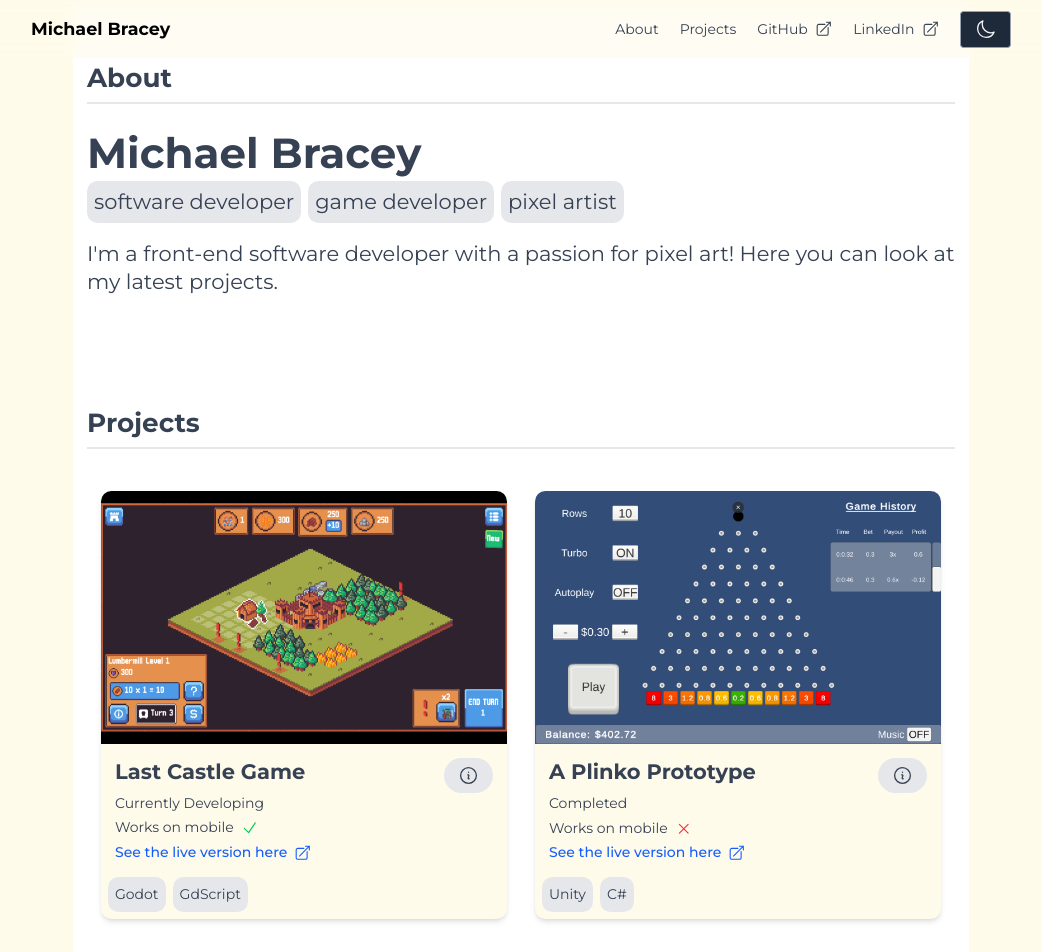
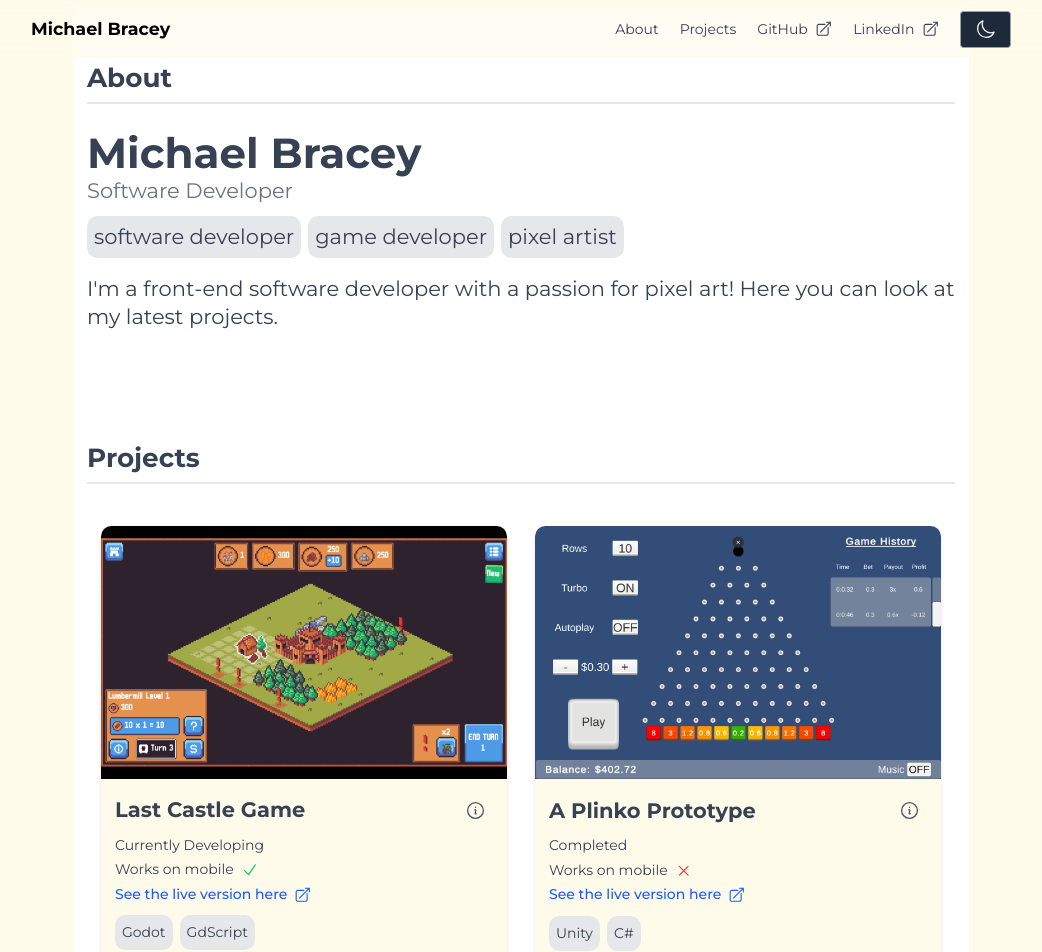
Before and after one commit to Mbrace1/michael-bracey-portfolio, a React (Vite) app: page / in a window 1280 px wide. Shown: the top 952 px of the page, without its empty margins (119-1161 px from the left). Built offline with nearby package versions, Linux system fonts and the light colour scheme.

Commit message:
Some improvements to styling and seo

```diff
--- a/index.html
+++ b/index.html
@@ -2,9 +2,42 @@
 <html lang="en">
   <head>
     <meta charset="UTF-8" />
-    <link rel="icon" type="svg+xml" href="/logo.svg" />
+    <link rel="icon" type="image/svg+xml" href="/images/logo.svg" />
     <meta name="viewport" content="width=device-width, initial-scale=1.0" />
-    <title>Michael Bracey Portfolio</title>
+
+    <!-- Primary meta -->
+    <title>Michael Bracey | Software & Game Developer</title>
+    <meta
+      name="description"
+      content="Portfolio of Michael Bracey, a front-end software and game developer with a passion for pixel art. Explore projects built with Godot, Unity, React and more."
+    />
+    <meta name="author" content="Michael Bracey" />
+    <link rel="canonical" href="https://mbrace1.github.io/michael-bracey-portfolio/" />
+
+    <!-- Open Graph -->
+    <meta property="og:type" content="website" />
+    <meta property="og:title" content="Michael Bracey | Software & Game Developer" />
+    <meta
+      property="og:description"
+      content="Front-end software and game developer with a passion for pixel art. Explore projects built with Godot, Unity, React and more."
+    />
+    <meta property="og:url" content="https://mbrace1.github.io/michael-bracey-portfolio/" />
+    <meta
+      property="og:image"
+      content="https://mbrace1.github.io/michael-bracey-portfolio/images/last-castle-preview.png"
+    />
+
+    <!-- Twitter Card -->
+    <meta name="twitter:card" content="summary_large_image" />
+    <meta name="twitter:title" content="Michael Bracey | Software & Game Developer" />
+    <meta
+      name="twitter:description"
+      content="Front-end software and game developer with a passion for pixel art. Explore projects built with Godot, Unity, React and more."
+    />
+    <meta
+      name="twitter:image"
+      content="https://mbrace1.github.io/michael-bracey-portfolio/images/last-castle-preview.png"
+    />
   </head>
   <body>
     <div id="root"></div>
--- a/src/App.jsx
+++ b/src/App.jsx
@@ -1,7 +1,5 @@
-import { useState } from 'react'
 import CV from '../cv-data.json'
 import Navbar from './components/Navbar'
-import WorkSection from './components/WorkSection'
 import ProjectSection from './components/ProjectSection'
 import About from './components/About'
 
@@ -10,7 +8,7 @@ function App() {
   return (
     <>
       <Navbar/>
-      <About text={CV.about} name={CV.name} tags={CV.tags}/>
+      <About text={CV.about} name={CV.name} jobTitle={CV.job_title} tags={CV.tags}/>
       <ProjectSection projects={CV.projects}/>
     </>
   )
--- a/src/components/About.jsx
+++ b/src/components/About.jsx
@@ -1,12 +1,15 @@
 import React from 'react'
 import Section from './generic/Section'
 
-const About = ({text, name, tags}) => {
+const About = ({text, name, jobTitle, tags}) => {
 
   return (
     <Section id={"about"} title={"About"}>
         <div>
-            <h2 className='text-5xl font-bold dark:text-gray-100 mb-2'>{name}</h2>
+            <h1 className='text-5xl font-bold dark:text-gray-100 mb-1'>{name}</h1>
+            {jobTitle && (
+                <p className='text-2xl text-gray-500 dark:text-gray-300 mb-3'>{jobTitle}</p>
+            )}
             <div className='flex flex-wrap mb-4'>
                 {tags.map(t => {
                     return (
--- a/src/components/Project.jsx
+++ b/src/components/Project.jsx
@@ -1,60 +1,65 @@
 
 import Button from './generic/Button';
-import { InformationCircleIcon, ChevronLeftIcon, ArrowTopRightOnSquareIcon, CheckIcon, XMarkIcon } from '@heroicons/react/24/outline';
+import { InformationCircleIcon, ArrowTopRightOnSquareIcon, CheckIcon, XMarkIcon } from '@heroicons/react/24/outline';
 
 const Project = ({name, summary, img = "", progress, link, tags, mobileSupport, flipped, onFlip}) => {
 
-    let has_img = img ? img : false
-    console.log(has_img);
-
     return (
-        <div className=''>
-            {!flipped ? (
-                <>
-                    {has_img &&
-                    <img src={`${import.meta.env.BASE_URL}images/${img}`} alt={name + " image"} className='rounded-t-xl'/>
+        <div className='flex flex-col'>
+            {img &&
+                <img src={`${import.meta.env.BASE_URL}images/${img}`} alt={`${name} project screenshot`} className='rounded-t-xl w-full object-cover' />
             }
-                    <div className='flex flex-col justify-end'>
-                        <div className="p-4">
-                            <div className='flex flex-row justify-between'>
-                                <h3 className='section-header-2 mb-2 text-2xl font-bold'>{name}</h3>
-                                <Button onClick={onFlip} variant={"flat"} className='bg-gray-200 dark:bg-gray-700 rounded-full'>
-                                    <InformationCircleIcon className="size-6" />
+            <div className='p-4'>
+                {/* Title row with inline info toggle */}
+                <div className='flex flex-row items-center justify-between mb-2'>
+                    <h3 className='section-header-2 text-2xl font-bold'>{name}</h3>
+                    <Button
+                        variant='icon'
+                        onClick={onFlip}
+                        aria-pressed={flipped}
+                        aria-label={flipped ? 'Hide project details' : 'Show project details'}
+                    >
+                        {flipped
+                            ? <XMarkIcon className="size-6" />
+                            : <InformationCircleIcon className="size-6" />
+                        }
                     </Button>
                 </div>
+
+                {/* Flippable text area — image above stays visible */}
+                <div className='perspective-[1000px]'>
+                    <div className={`relative transition-transform duration-500 transform-3d ${flipped ? 'rotate-y-180' : ''}`}>
+                        {/* Front: project details */}
+                        <div className='backface-hidden'>
                             <p className='mb-1'>{progress}</p>
                             <p className='mb-1 flex flex-row items-center'>
                                 <span>Works on mobile</span>
-                                {mobileSupport ? <CheckIcon className="size-5 ml-2 text-green-500"/> : <XMarkIcon className="size-5 ml-2 text-red-500"/>}
+                                {mobileSupport
+                                    ? <CheckIcon className="size-5 ml-2 text-green-500" />
+                                    : <XMarkIcon className="size-5 ml-2 text-red-500" />
+                                }
                             </p>
-                            <p><a className="font-medium text-blue-600 dark:text-blue-500 hover:underline inline-flex items-center"
+                            <p className='mb-3'>
+                                <a className="font-medium text-blue-600 dark:text-blue-500 hover:underline inline-flex items-center"
                                     href={link} target="_blank" rel="noopener noreferrer">
                                     <span>See the live version here</span>
                                     <ArrowTopRightOnSquareIcon className="size-5 ml-2" />
-                            </a></p>
-                        </div>
-                        <div className='flex flex-row pb-2'>
-                            {tags.map(t => {
-                                return (
-                                    <span className='p-2 ml-2 bg-gray-200 dark:bg-gray-700 rounded-xl'>{t}</span>
-                                )
-                            })}
+                                </a>
+                            </p>
+                            <div className='flex flex-row flex-wrap -ml-2'>
+                                {tags.map((t, idx) => (
+                                    <span key={idx} className='p-2 ml-2 mb-1 bg-gray-200 dark:bg-gray-700 rounded-xl'>{t}</span>
+                                ))}
                             </div>
                         </div>
-                </>
-            ) : (
-                <div className="p-4">
-                    <div className='flex flex-row justify-begin mb-2'>
-                        <Button onClick={onFlip} variant={"flat"} className="bg-gray-200 dark:bg-gray-700 rounded-full">
-                            <ChevronLeftIcon className="size-6" />
-                        </Button>
-                    </div>
-                    <div className='flex flex-col justify-center'>
-                        <p className='mb-1'>{summary}</p>
+
+                        {/* Back: summary */}
+                        <div className='absolute inset-0 rotate-y-180 backface-hidden flex items-center justify-center text-center overflow-y-auto'>
+                            <p className='text-base'>{summary}</p>
                         </div>
                     </div>
-            )
-            }
+                </div>
+            </div>
         </div>
     )
 }
--- a/src/components/ProjectSection.jsx
+++ b/src/components/ProjectSection.jsx
@@ -15,8 +15,8 @@ const ProjectSection = ({projects}) => {
             <div className='flex flex-row flex-wrap justify-center'>
                 {projects.map((p, idx) => {
                     return (
-                    <div className='w-full md:w-1/2 p-4'>
-                        <Card key={idx}>
+                    <div key={idx} className='w-full md:w-1/2 p-4'>
+                        <Card>
                             <Project
                             name={p.name}
                             summary={p.summary}
--- a/src/components/generic/Button.jsx
+++ b/src/components/generic/Button.jsx
@@ -1,10 +1,11 @@
 const Button = ({ children, onClick, href, variant = 'primary', className = '', ...props }) => {
-  const base = `px-4 py-2 rounded transition font-semibold text-sm cursor-pointer`;
+  const base = `transition font-semibold text-sm cursor-pointer`;
 
   const variants = {
-    primary: `bg-blue-600 text-white hover:bg-blue-700`,
-    secondary: `bg-gray-100 text-gray-800 hover:bg-gray-200`,
-    outline: `border border-gray-400`,
+    primary: `px-4 py-2 rounded bg-blue-700 text-white hover:bg-blue-900 dark:bg-blue-700 dark:text-white hover:dark:bg-blue-900 border-2`,
+    secondary: `px-4 py-2 rounded bg-gray-100 text-gray-800 hover:bg-gray-200`,
+    outline: `px-4 py-2 rounded border border-gray-400`,
+    icon: `p-2 rounded-full text-gray-600 hover:bg-amber-200/70 hover:text-gray-900 dark:text-gray-300 dark:hover:bg-gray-700 dark:hover:text-white`,
     flat: ""
   };
 
--- a/src/components/generic/Card.jsx
+++ b/src/components/generic/Card.jsx
@@ -1,10 +1,8 @@
 const Card = ({ children, className = '' }) => {
-
-    let animation = "transition-transform duration-300 ease-in-out transform hover:scale-105 md:hover:scale-105 lg:hover:scale-110"
 
   return (
     <div className={`w-full bg-amber-50 dark:text-white dark:bg-gray-800 rounded-xl shadow-md
-    ${className} ${animation}`}>
+    transition-shadow duration-300 hover:shadow-lg ${className}`}>
       {children}
     </div>
   );
```
Also changed, not shown: cv-data.json (+0 -49 lines), src/components/SkilsAndEducationSection.jsx (deleted, +0 -47 lines), public/robots.txt (added), 1 other file (tests, documents, lock files or other folders). Lines whose indentation alone changed are shown as unchanged.
